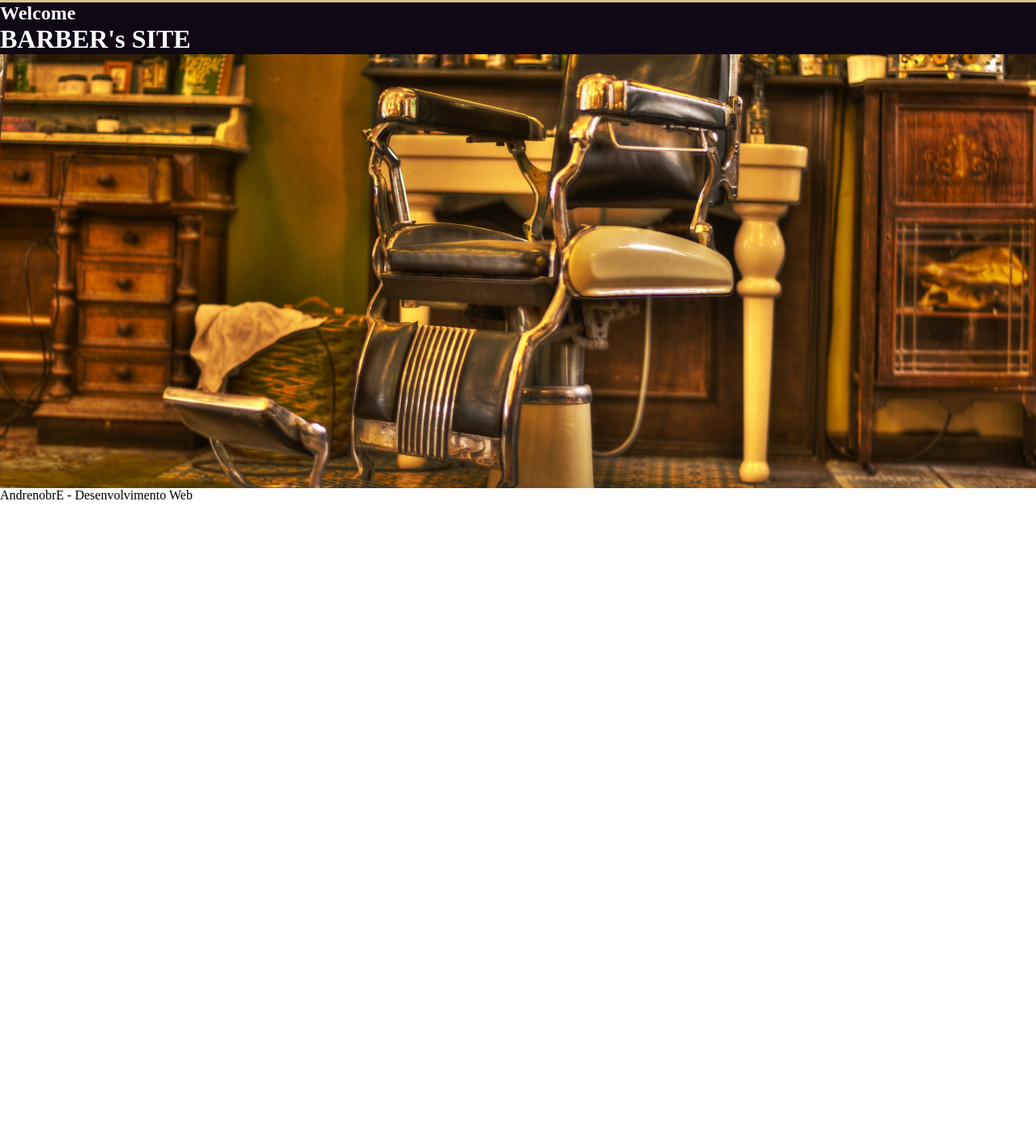
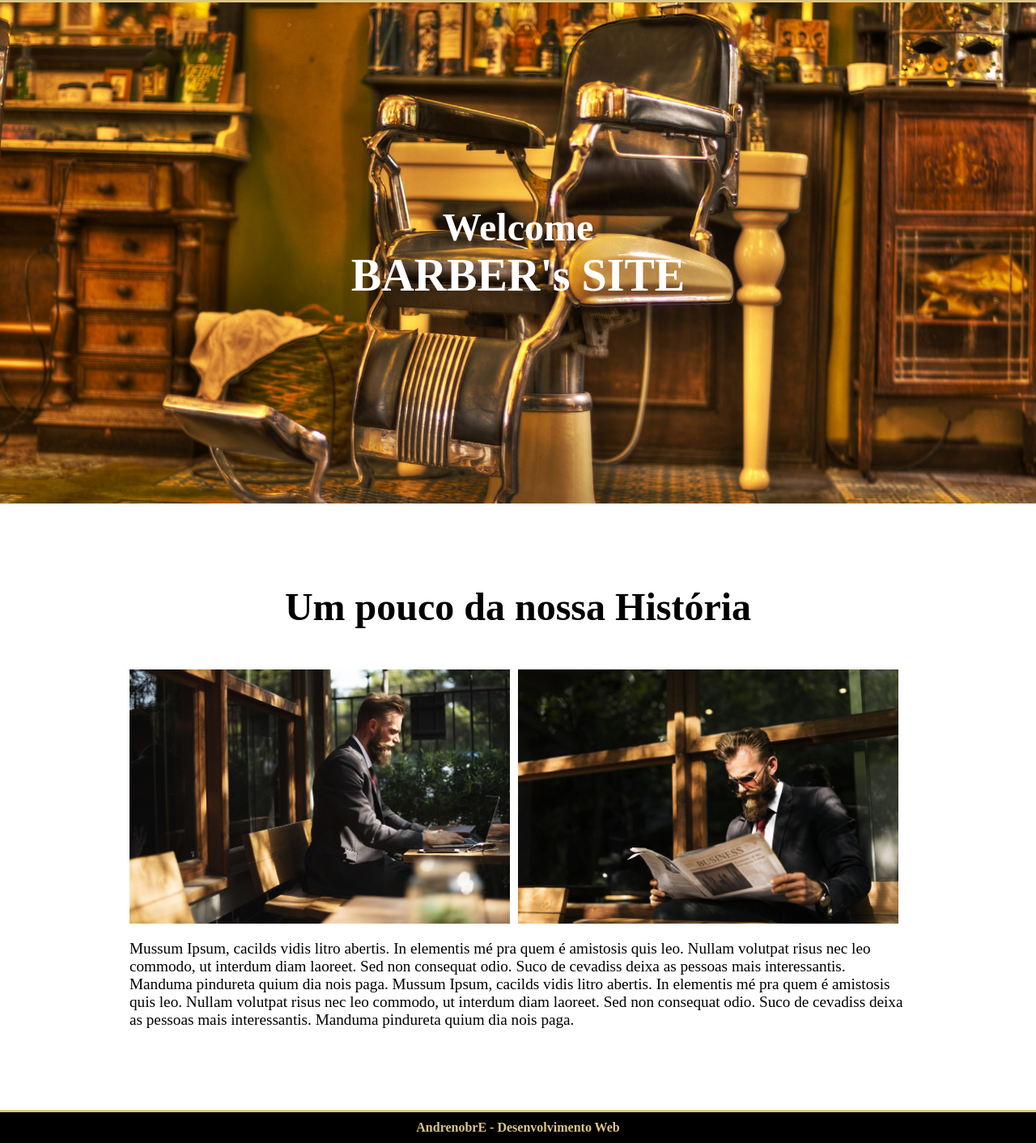
Before and after one commit to 4ndrenobr3/estudoGridFlex, a plain HTML site: page portfolio/barber/barber.html in a window 1280 px wide. Shown: the part 77-1489 px from the top of the page at 81% size. Before the commit the page ends 800 px from the top, so only its background shows below. Drawn offline with Linux system fonts and the light colour scheme.

Commit message:
Style historia

```diff
--- a/portfolio/barber/barber.html
+++ b/portfolio/barber/barber.html
@@ -13,7 +13,7 @@
 
     <header class="headerPrincipal">
         <div class="container">
-            <a href="index.html" class="headerLogo">
+            <a href="barber.html class="headerLogo">
                 <h1>Barber</h1>
             </a>
 
@@ -32,9 +32,32 @@
         <h1>BARBER's SITE</h1>
     </main>
 
+    <section class="historia">
+        <h2>Um pouco da nossa História</h2>
+        <div class="container">
+            <div class="historiaItem">
+                <img src="img/beard-2326422_1920.jpg" alt="">
+            </div>
+            <div class="historiaItem">
+                <img src="img/beard-2642609_1920.jpg" alt="">
+            </div>
+        </div>
+        <div class="container">
+            <p>
+                    Mussum Ipsum, cacilds vidis litro abertis. In elementis mé pra quem é amistosis quis leo.
+                Nullam volutpat risus nec leo commodo, ut interdum diam laoreet. Sed non consequat odio.
+                Suco de cevadiss deixa as pessoas mais interessantis. Manduma pindureta quium dia nois paga.
+                Mussum Ipsum, cacilds vidis litro abertis. In elementis mé pra quem é amistosis quis leo.
+                Nullam volutpat risus nec leo commodo, ut interdum diam laoreet.
+                Sed non consequat odio. Suco de cevadiss deixa as pessoas mais interessantis.
+                Manduma pindureta quium dia nois paga.
+            </p>
+        </div>
+    </section>
 
 
-    <footer class="rodape">
+
+    <footer class="footer">
         <div>
              <p>AndrenobrE - Desenvolvimento Web </p>
         </div>
--- a/portfolio/barber/css/barberStyle.css
+++ b/portfolio/barber/css/barberStyle.css
@@ -51,10 +51,54 @@ body, h1, h2, h3, p, ul{
     background: url("../img/main.jpg") no-repeat center;
     background-size: cover;
     background-color: #000;
-    height: 600px;
+    padding: 250px 0;
     color:  #fff;
+    text-align: center;
 }
 
-.mainIntro h1, .mainIntro h2{
-    background-color: #100815;
+.mainIntro h2{
+    font-size: 3em;
+
 }
+
+.mainIntro h1{
+    font-size: 3.5em;
+
+}
+
+/* Historia */
+
+.historia{
+    padding: 100px 0;
+}
+
+.historia h2{
+    font-size: 3em;
+    text-align: center;
+    margin-bottom: 40px;
+}
+
+.historia p{
+    font-size: 1.2em;
+}
+
+.historiaItem{
+    margin: 10px 10px 20px 0;
+}
+.historiaItem img{
+    max-width: 100%;
+    display: block;
+}
+
+
+
+/* Footer */
+
+.footer{
+    padding: 10px 0;
+    text-align: center;
+    font-weight: bold;
+    background: #000;
+    color: #ddc686;
+    border-top: 3px solid #ddc686;
+}
```
Also changed, not shown: portfolio/barber/img/beard-2326422_1920.jpg (added), portfolio/barber/img/beard-2642609_1920.jpg (added).
